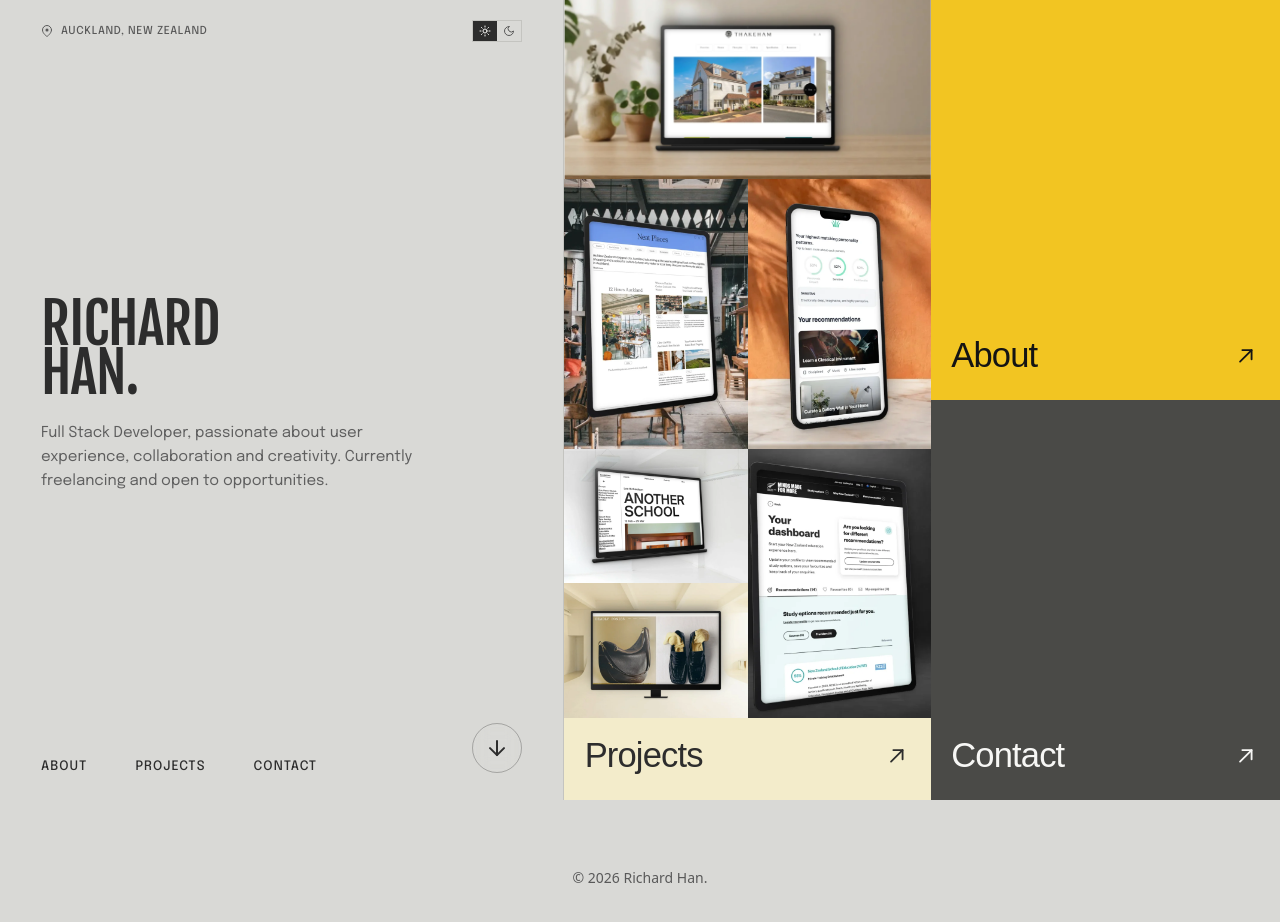
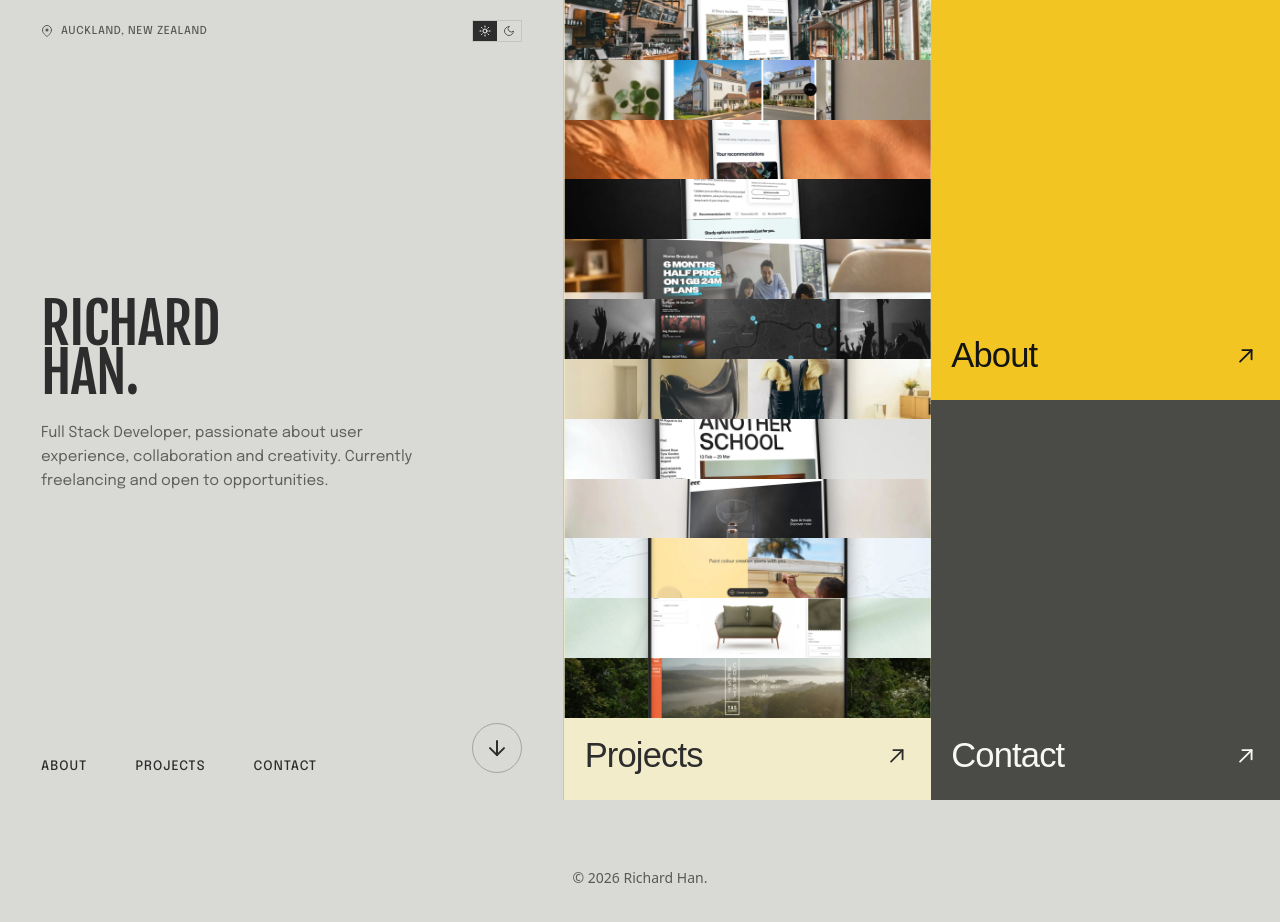
Before and after one commit to rlyhan/Richard-Han-Portfolio-New, a React (Vite) app: page / in a window 1280 px wide. Shown: the top 922 px of the page. Built offline with nearby package versions, Linux system fonts and the light colour scheme.

Commit message:
feat: show every project as a strip that opens on hover
The mosaic becomes one cropped strip per project. Hovering opens a strip to the
whole shot with the project's title underneath, at the others' expense.

Co-Authored-By: Claude Opus 5.5 <noreply@anthropic.com>

```diff
--- a/src/components/home/HomeBlocks.jsx
+++ b/src/components/home/HomeBlocks.jsx
@@ -10,49 +10,30 @@ import { PATHS, projectPathOf } from "../../routes/routes";
 const REVEAL_CLASS = "animate-project-reveal motion-reduce:animate-none";
 const REVEAL_STAGGER_MS = 120;
 
-const LABEL_SIZE_CLASS = "text-[clamp(1.75rem,2.7vw,2.75rem)]";
-const ARROW_SIZE_CLASS = "h-[0.8em] w-[0.8em] shrink-0";
+// The first projects' shots, which index.html preloads.
+const EAGER_STRIPS = 3;
 
-const ANCHOR = "col-span-2 row-span-4";
-const UPRIGHT = "row-span-6";
-const STACKED = "row-span-3";
-
-// Hand-placed on a 2 by 16 grid: each span suits the device in the shot, and the
-// order is what packs them with no holes. The eager three are the ones index.html
-// preloads.
-const MOSAIC = [
-  { id: "thakeham", span: ANCHOR, eager: true },
-  { id: "neat-places", span: UPRIGHT, eager: true },
-  { id: "touchgrass", span: UPRIGHT, eager: true },
-  { id: "the-physics-room", span: STACKED },
-  { id: "study-with-nz", span: UPRIGHT },
-  { id: "deadly-ponies", span: STACKED },
-];
-
-const MosaicTile = ({ id, span, eager }) => {
+// The shot keeps its full size throughout, centred in a window that opens over it,
+// so a hover uncovers the picture rather than rescaling it.
+const Strip = ({ project: { id, name, images }, eager }) => {
   const link = useNavLink(projectPathOf(id));
-  const { name, images } = PROJECTS.find((project) => project.id === id);
   const [src] = images;
 
   return (
     <a
       {...link}
-      aria-label={`View the ${name} project`}
-      className={cn(PROJECT_LINK_CLASS, "relative overflow-hidden", span)}
+      className={cn(
+        PROJECT_LINK_CLASS,
+        "relative min-h-0 flex-1 bg-block-projects text-ink transition-[flex-grow,flex-basis] duration-500 ease-out hover:grow-0 hover:basis-[min(calc(56.25cqw+3rem),70cqh)] focus-visible:grow-0 focus-visible:basis-[min(calc(56.25cqw+3rem),70cqh)] motion-reduce:transition-none",
+      )}
     >
-      <MattedShot src={src} alt="" eager={eager} fit={fitOf(src)} />
-      <span
-        className={cn(
-          "absolute inset-0 flex items-end justify-end bg-slate/50 p-block-gutter text-chalk opacity-0 transition-opacity duration-500 ease-out group-hover:opacity-100 group-focus-visible:opacity-100 motion-reduce:transition-none",
-          LABEL_SIZE_CLASS,
-        )}
-      >
-        <ArrowUpRightIcon
-          className={cn(
-            ARROW_SIZE_CLASS,
-            "translate-y-[0.75em] transition-transform duration-500 ease-out group-hover:translate-y-0 group-focus-visible:translate-y-0 motion-reduce:translate-y-0 motion-reduce:transition-none",
-          )}
-        />
+      <span className="absolute inset-x-0 bottom-0 flex h-12 items-center px-block-gutter font-arial text-[clamp(1rem,1.35vw,1.2rem)] leading-none">
+        {name}
+      </span>
+      <span className="absolute inset-0 overflow-hidden transition-[bottom] duration-500 ease-out group-hover:bottom-12 group-focus-visible:bottom-12 motion-reduce:transition-none">
+        <span className="absolute inset-x-0 top-1/2 block aspect-video -translate-y-1/2">
+          <MattedShot src={src} alt="" eager={eager} fit={fitOf(src)} />
+        </span>
       </span>
     </a>
   );
@@ -71,21 +52,11 @@ const Block = ({ to, label, index, className }) => {
       )}
       style={{ animationDelay: `${index * REVEAL_STAGGER_MS}ms` }}
     >
-      <span
-        className={cn(
-          "flex items-center justify-between gap-3 px-block-gutter font-arial leading-none font-normal tracking-[-0.025em]",
-          LABEL_SIZE_CLASS,
-        )}
-      >
+      <span className="flex items-center justify-between gap-3 px-block-gutter font-arial text-[clamp(1.75rem,2.7vw,2.75rem)] leading-none font-normal tracking-[-0.025em]">
         <span className="underline-offset-[0.12em] group-hover:underline">
           {label}
         </span>
-        <ArrowUpRightIcon
-          className={cn(
-            ARROW_SIZE_CLASS,
-            "transition-transform duration-200 group-hover:translate-x-px group-hover:-translate-y-px motion-reduce:transition-none",
-          )}
-        />
+        <ArrowUpRightIcon className="h-[0.8em] w-[0.8em] shrink-0 transition-transform duration-200 group-hover:translate-x-px group-hover:-translate-y-px motion-reduce:transition-none" />
       </span>
     </a>
   );
@@ -99,12 +70,12 @@ const HomeBlocks = () => (
     <div className="row-span-2 flex min-h-0 flex-col">
       <div
         className={cn(
-          "grid min-h-0 flex-1 grid-cols-2 grid-rows-16",
+          "flex min-h-0 flex-1 flex-col [container-type:size]",
           REVEAL_CLASS,
         )}
       >
-        {MOSAIC.map((tile) => (
-          <MosaicTile key={tile.id} {...tile} />
+        {PROJECTS.map((project, i) => (
+          <Strip key={project.id} project={project} eager={i < EAGER_STRIPS} />
         ))}
       </div>
 
--- a/src/components/layout/sharedClasses.js
+++ b/src/components/layout/sharedClasses.js
@@ -27,7 +27,7 @@ export const DOT_GRID_CLASS =
 // The hero's ground: fog, dotted in dark.
 export const DOTTED_GROUND_CLASS = `bg-fog bg-dots ${DOT_GRID_CLASS}`;
 
-// The link wrapping a project's shot: the hero's cards and mosaic, and the
+// The link wrapping a project's shot: the hero's cards and strips, and the
 // Projects grid's tiles.
 export const PROJECT_LINK_CLASS =
   "group block h-full focus-visible:outline-chalk focus-visible:-outline-offset-4";
```
